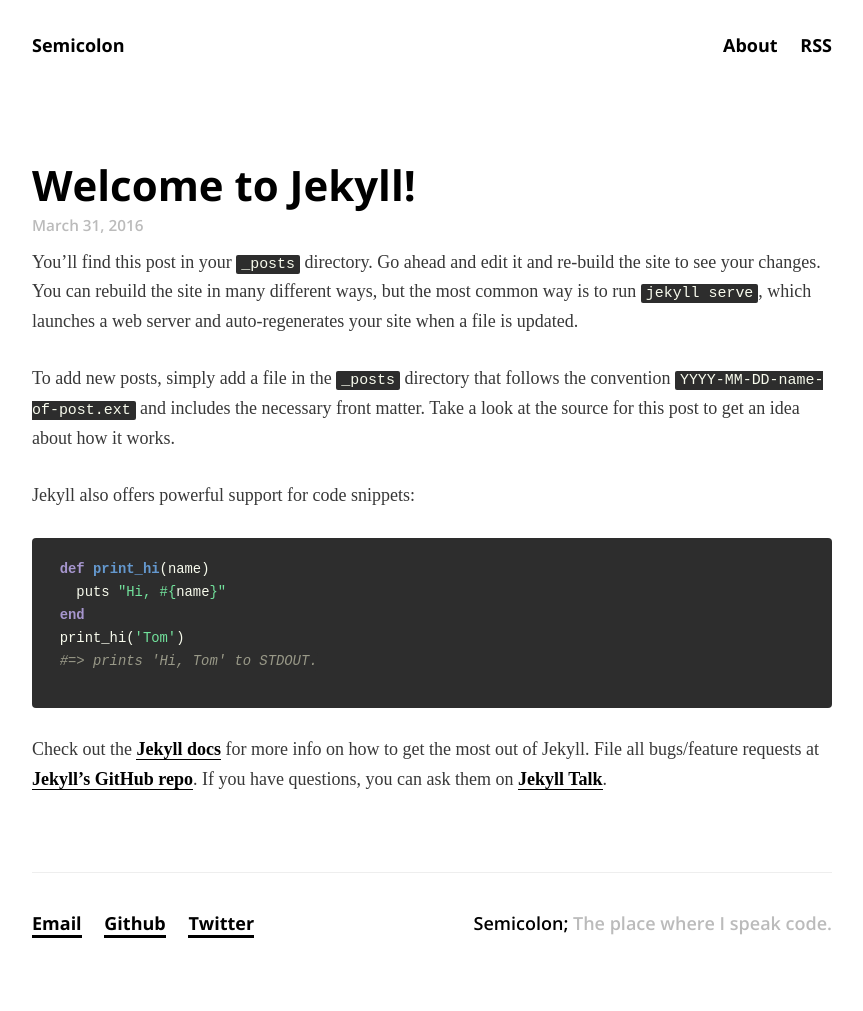
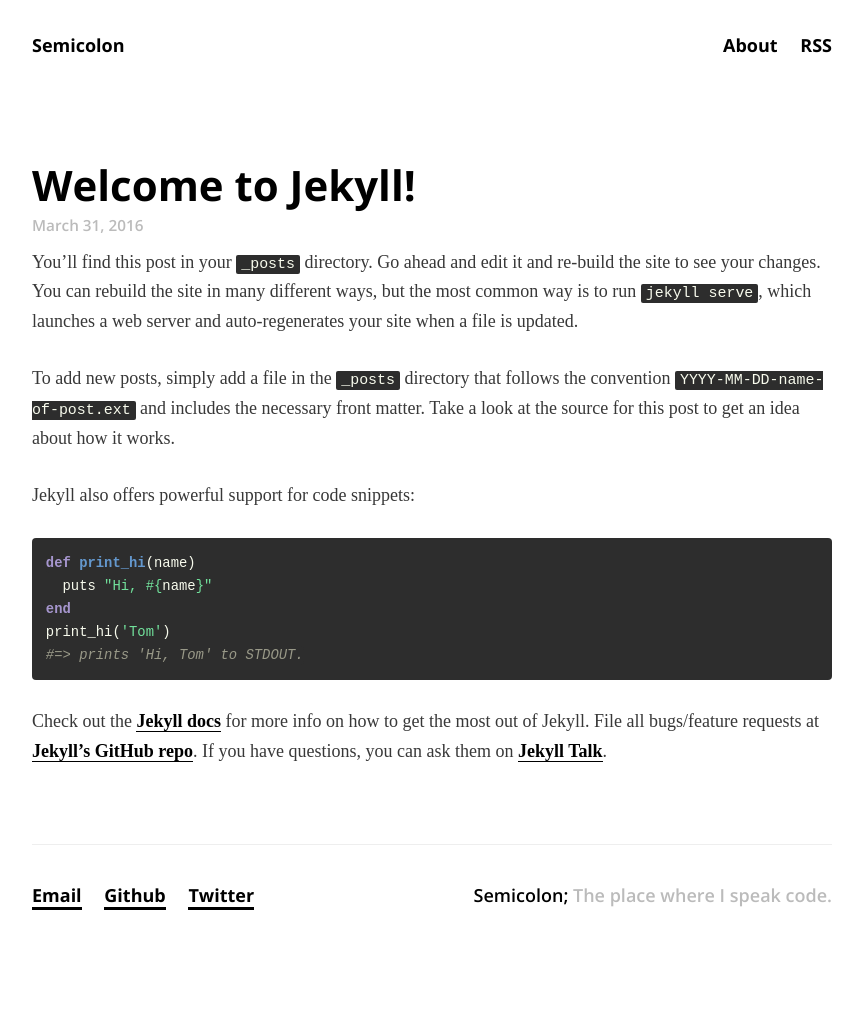
Before and after one commit to nikhilmopidevi/nikhilmopidevi.github.io, a Jekyll site: the page built from _posts/2016-03-31-welcome-to-jekyll.markdown, in a window 1280 px wide. Shown: the whole page, without its empty margins (208-1071 px from the left). Built offline with Jekyll 4.4.1, drawn with Linux system fonts in a browser that asks for light colours; some web fonts are replaced; after the commit the page ends 983 px from its top, so only the background shows below that.

Commit message:
Modified padding for 'code formatting'

```diff
--- a/_sass/_base.scss
+++ b/_sass/_base.scss
@@ -112,7 +112,7 @@
 }
 
 pre {
-  padding: 1.5em 2em 2.5em;
+  padding: 1em 1em 1em;
   overflow-x: auto;
 
   > code {
```
